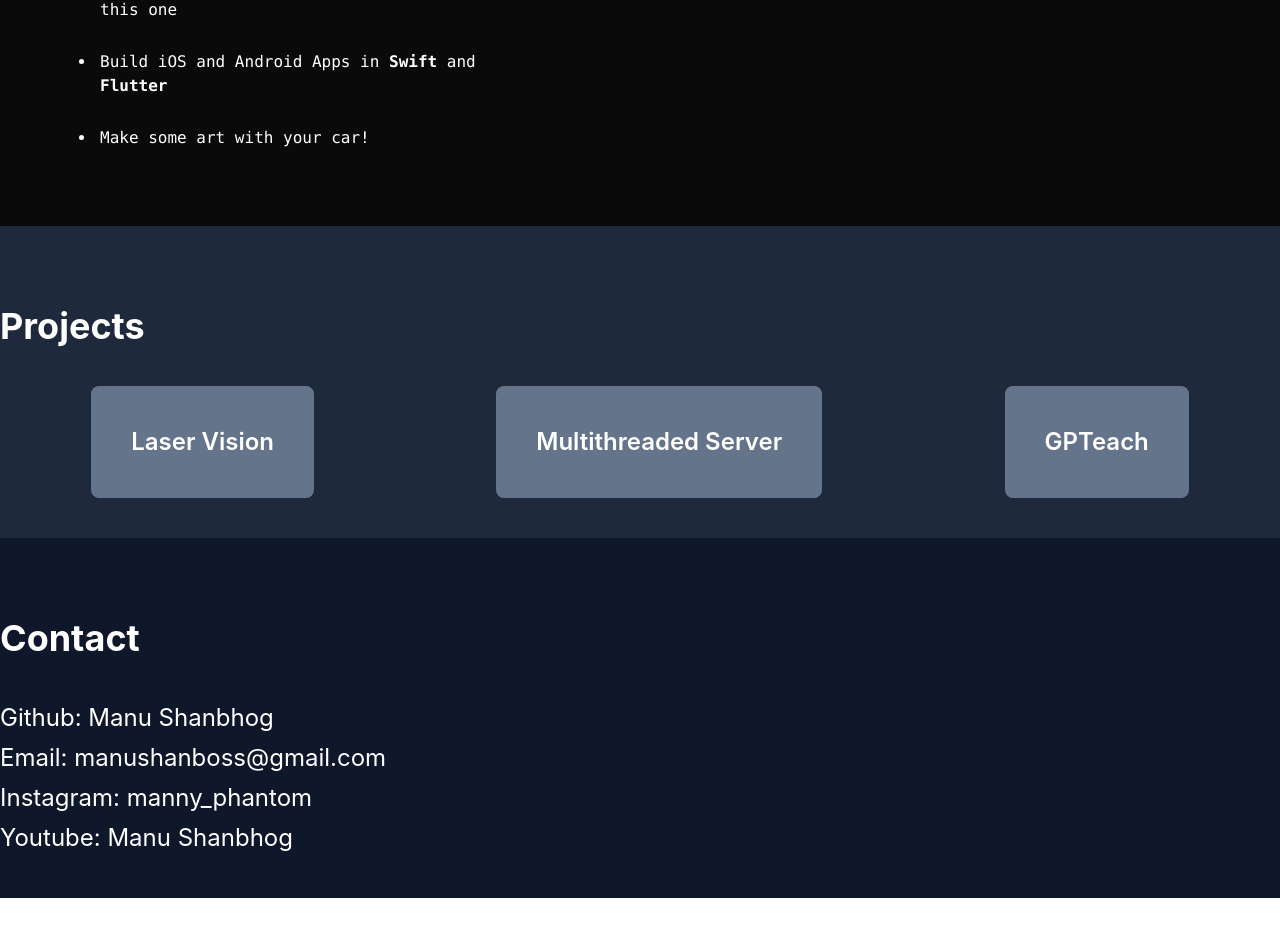
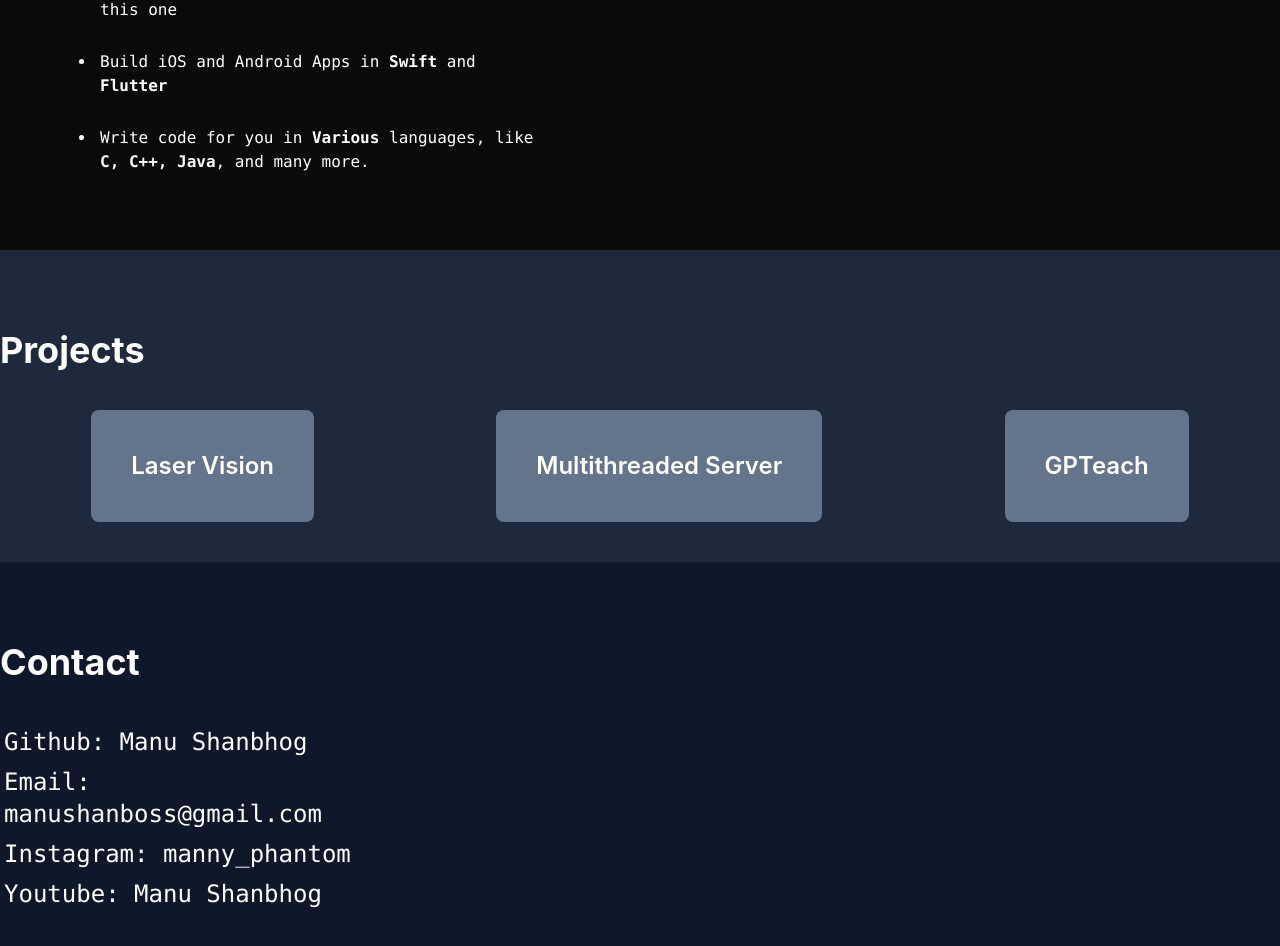
Before and after one commit to shanboss/my-portfolio, a React (Create React App) app: page / in a window 1280 px wide. Shown: the part 374-1320 px from the top of the page. Before the commit the page ends 1272 px from the top, so only its background shows below. Built offline with nearby package versions, Linux system fonts and the light colour scheme.

Commit message:
CSS additions to contact and content.

```diff
--- a/src/components/Contact.js
+++ b/src/components/Contact.js
@@ -5,19 +5,21 @@ export default class Contact extends Component {
     return (
       <div className="bg-slate-900">
         <section id="contact" />
-        <div className="container py-10 mx-auto">
+        <div className="container py-10 mx-auto ">
           <div className="text-white font-bold text-4xl font-regular py-10">
             Contact
           </div>
           <div>
-            <ul className="list-none text-white text-2xl">
-              <li className="py-1">
+            <ul className="font-mono list-none text-white text-2xl">
+              <li className="p-1 hover:bg-slate-400 rounded-md max-w-sm">
                 <a href="https://github.com/shanboss" target="_blank">
                   Github: Manu Shanbhog
                 </a>
               </li>
-              <li className="py-1">Email: manushanboss@gmail.com</li>
-              <li className="py-1">
+              <li className="p-1 hover:bg-slate-400 rounded-md max-w-sm">
+                Email: manushanboss@gmail.com
+              </li>
+              <li className="p-1 hover:bg-slate-400 rounded-md max-w-sm">
                 <a
                   href="https://www.instagram.com/manny__phantom/"
                   target="_blank"
@@ -25,7 +27,7 @@ export default class Contact extends Component {
                   Instagram: manny_phantom
                 </a>
               </li>
-              <li className="py-1">
+              <li className="p-1 hover:bg-slate-400 rounded-md max-w-sm">
                 <a
                   href="https://www.youtube.com/channel/UCXkIsLKPg0ODl2YefWsZetg"
                   target="_blank"
--- a/src/components/Content.js
+++ b/src/components/Content.js
@@ -26,7 +26,7 @@ const Content = () => {
 
           <div className="text-white text-base font-mono my-8 mx-24">
             <ul className="list-disc">
-              <li className="my-5">
+              <li className="my-5 ">
                 <div className="max-w-md p-1 rounded-lg hover:bg-slate-800">
                   Building and designing{" "}
                   <span className="font-semibold">Websites</span>, just like
@@ -42,7 +42,10 @@ const Content = () => {
               </li>
               <li className="my-5">
                 <div className="max-w-md p-1 rounded-lg hover:bg-slate-800">
-                  Make some art with your car!
+                  Write code for you in{" "}
+                  <span className="font-semibold">Various</span> languages, like
+                  <span className="font-semibold"> C, C++, Java</span>, and many
+                  more.
                 </div>
               </li>
             </ul>
```
